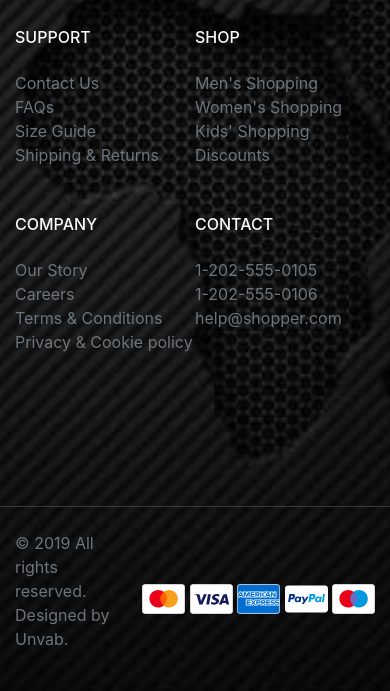
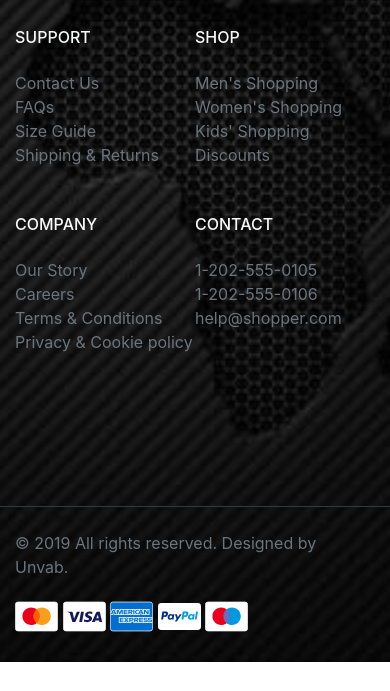
Before and after one commit to HesamOdinAbbaspour/Shopper, a plain HTML site: page index.html in a window 390 px wide. Shown: the part 6789-7480 px from the top of the page. After the commit the page ends 7451 px from the top, so only its background shows below. Drawn offline with nearby package versions, Linux system fonts and the light colour scheme.

Commit message:
Update index.html

```diff
--- a/index.html
+++ b/index.html
@@ -1672,8 +1672,8 @@
       </div>
       <div class="py-4">
         <div class="container">
-          <div class="row">
-            <div class="col">
+          <div class="row  justify-content-between">
+            <div class="col-12 col-md-auto">
               <p class="text-muted mb-3 mb-md-0 me-3">
                 © 2019 All rights reserved. Designed by Unvab.
               </p>
```
